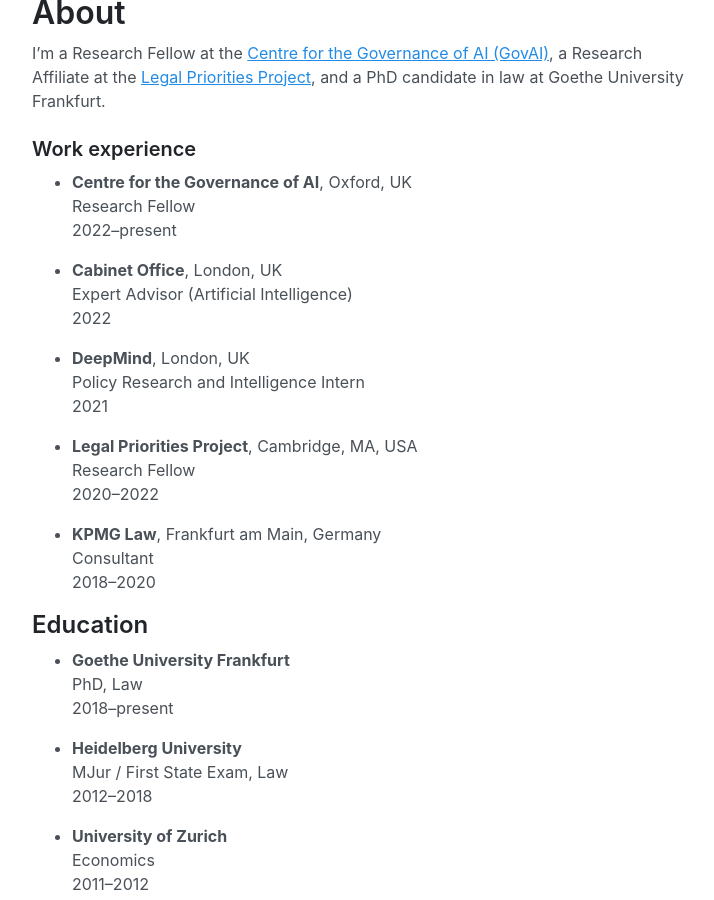
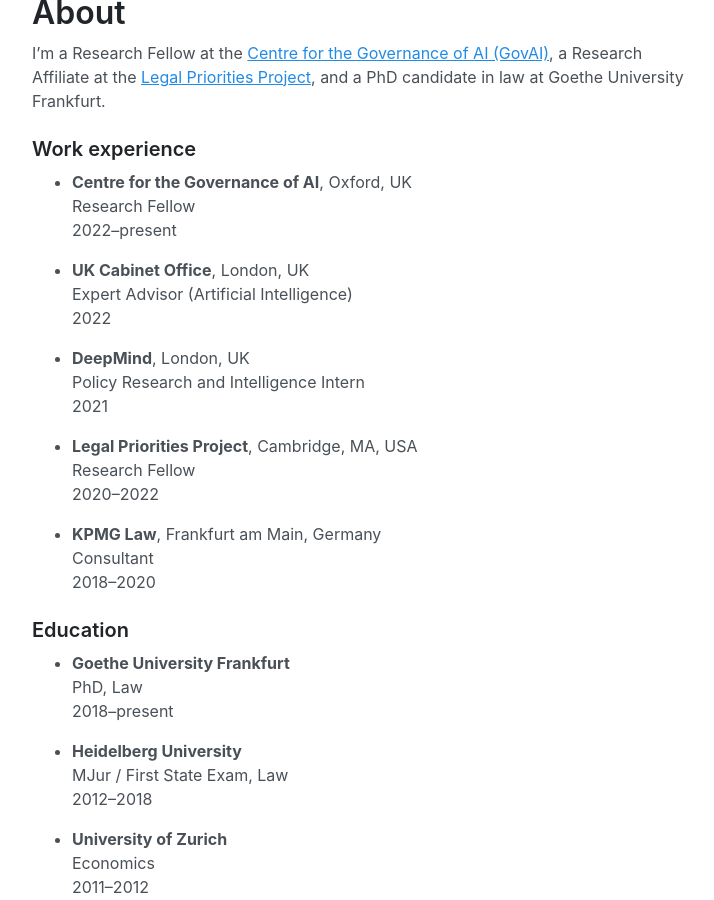
Before and after one commit to jonasschuett/jonasschuett.github.io, a Jekyll site: the page built from _posts/2020-04-04-introduction.md, in a window 1280 px wide and 900 px high, scrolled down 308 px. Shown: the whole window, without its empty margins (272-986 px from the left). Built offline with Jekyll 4.4.1, drawn with Linux system fonts in a browser that asks for light colours.

```diff
--- a/_posts/2020-04-04-introduction.md
+++ b/_posts/2020-04-04-introduction.md
@@ -16,7 +16,7 @@ I’m a Research Fellow at the [Centre for the Governance of AI (GovAI)](https:/
 Research Fellow <br>
 2022–present
 
-- **Cabinet Office**, London, UK <br>
+- **UK Cabinet Office**, London, UK <br>
 Expert Advisor (Artificial Intelligence) <br>
 2022
 
@@ -33,7 +33,7 @@ Consultant <br>
 2018–2020
 
 
-## Education
+### Education
 - **Goethe University Frankfurt** <br>
 PhD, Law <br>
 2018–present
```
